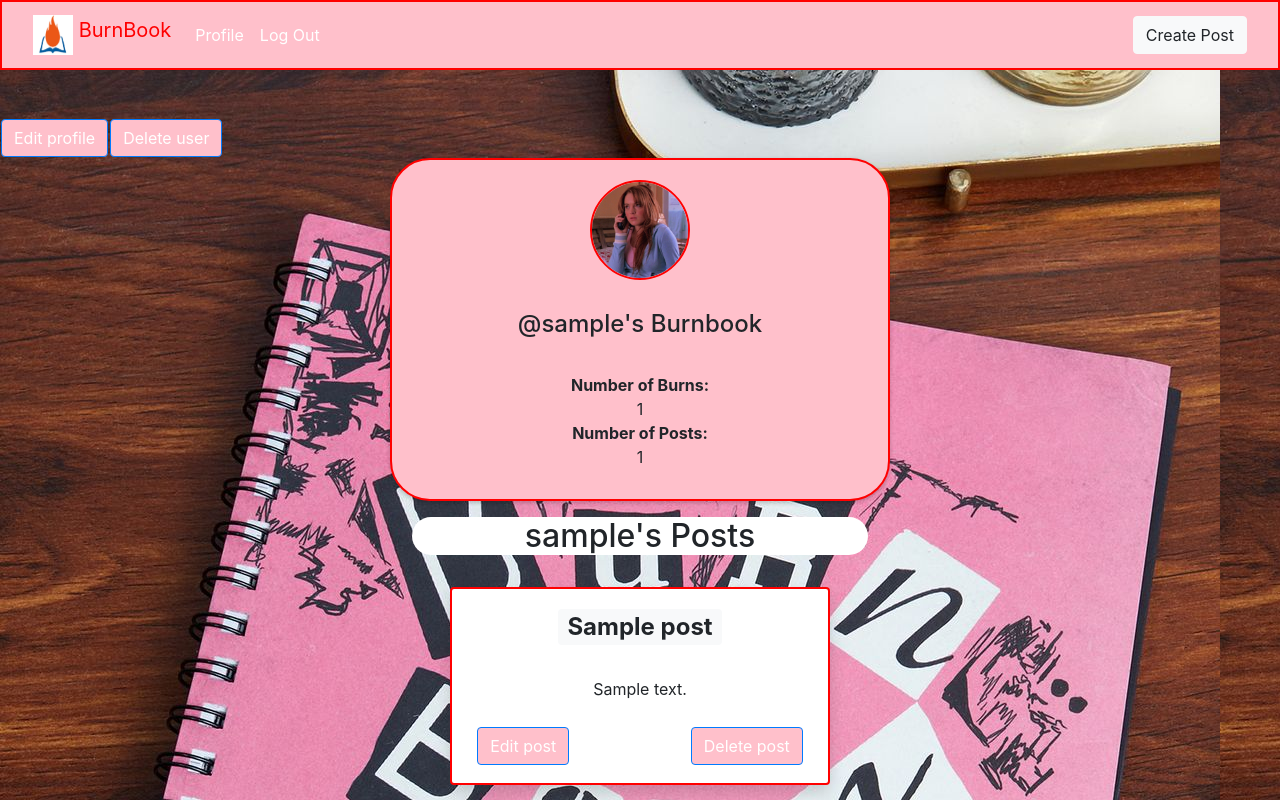
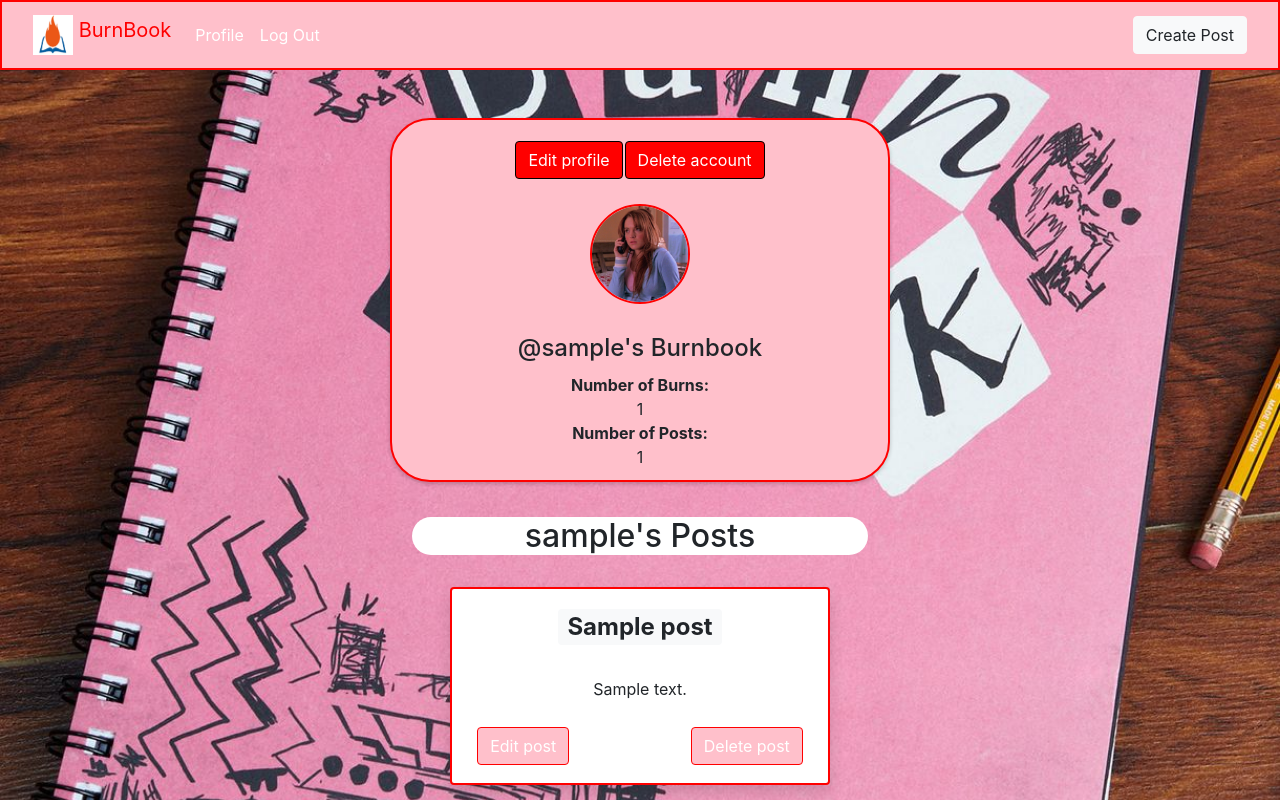
Before and after one commit to ptdeegan/burn-book-online, a Flask app: template templates/profile.html in a window 1280 px wide. Run offline with Flask 3, Linux system fonts and the light colour scheme; tables that the repository leaves empty hold one stand-in row (values such as "Sample post"); the template is opened without the code that fills it: values that come from a table or form of the project are taken from there, most other values are stand-ins (such as "Sample title", 1, 10 or a date in 2020); lists and menus that the app fills with data are empty.

Commit message:
fixed background and moved buttons

```diff
--- a/templates/profile.html
+++ b/templates/profile.html
@@ -5,10 +5,16 @@
     body {
         font-family: sans-serif;
         background-image: url("../static/deskbook.jpg");
+        background-repeat: no-repeat;
+        background-size: cover;
+        background-position: center center;
+        background-attachment: fixed;
+
+
     }
     .profile-container {
         max-width: 500px;
-        height: 343px;
+        height: 364px;
         margin: 0 auto;
         background-color: pink;
         border:2px solid red;
@@ -26,7 +32,6 @@
         box-shadow: 0 2px 4px 0 rgba(0, 0, 0, 0.2);
         overflow: auto;
     }
-
 
 
     .profile-image {
@@ -68,30 +73,32 @@
 </style>
 </br>
 </br>
+
+        <div class="profile-container"align ="middle">
             {% if current_user_info.admin_status or same_user %}
             <table>
                 <tr>
                 <th>
                     <form action="/editprofile/{{user_page_info.user_id}}" method="GET">
-                    <button type="submit" class="btn btn-primary"  style="background-color: pink;" style="border-color: red;">Edit profile</button>
+                        <button type="submit" class="btn btn-primary"  style="background-color: red; border-color: black; bottom: 0px">Edit profile</button>
                     </form>
                   </th>
                   <th>
                     <form action="/deleteprofile/{{user_page_info.user_id}}" method="POST">
-                    <button type="submit" class="btn btn-primary"  style="background-color: pink;" style="border-color: red;">Delete user</button>
+                        <button type="submit" class="btn btn-primary"  style="background-color: red; border-color: black; postition: relative;">Delete account</button>
                     </form>
                   </th>
                 </tr>
             </table>
             {% endif %}
-        <div class="profile-container"align ="middle">
+        </br>
             <link rel="stylesheet" href="https://cdn.jsdelivr.net/npm/bootstrap@4.3.1/dist/css/bootstrap.min.css" integrity="sha384-ggOyR0iXCbMQv3Xipma34MD+dH/1fQ784/j6cY/iJTQUOhcWr7x9JvoRxT2MZw1T" crossorigin="anonymous">
             <div class="profile-image">
                 <img src="../static/pfp_{{pfp_num}}.jpg" align="middle" width="100" height="100">
             </div>
 
             <h1 class="profile-name">@{{user_page_info.username}}'s Burnbook</h1>
-        </br>
+
                     <strong>Number of Burns: </strong> </br>{{num_likes}}</br>
 
                     <strong>Number of Posts: </strong> </br>{{num_posts}}
@@ -107,23 +114,26 @@
             <h2><a href="/posts/{{post.post_id}}" class="badge badge-light">{{ post.post_title }}</a></h2>
 
             <br/>
+            <div class="edit-delete-btns">
             {{ post.post_body }}<br/> <br>
             {% if current_user_info.admin_status or same_user %}
+
             <table>
                 <tr>
                     <th>
                         <form action="/edit/{{post.post_id}}" method="POST">
-                            <button type="submit" class="btn btn-primary"  style="background-color: pink;" style="border-color: red;">Edit post</button>
+                            <button type="submit" class="btn btn-primary"  style="background-color: pink; border-color: red;">Edit post</button>
                         </form>
                     </th>
                     <th><p style="color:white">......................</p></th>
                     <th>
                 <form action="/deletepost/{{post.post_id}}" method="POST">
-                    <button type="submit" class="btn btn-primary"  style="background-color: pink;" style="border-color: red;">Delete post</button>
+                    <button type="submit" class="btn btn-primary"  style="background-color: pink; border-color: red;">Delete post</button>
                 </form>
             </th>
             </tr>
             </table>
+        </div>
             {% endif %}
         </div>
 
```
Also changed, not shown: templates/index.html (+7 -1 lines). Lines whose indentation alone changed are shown as unchanged.
